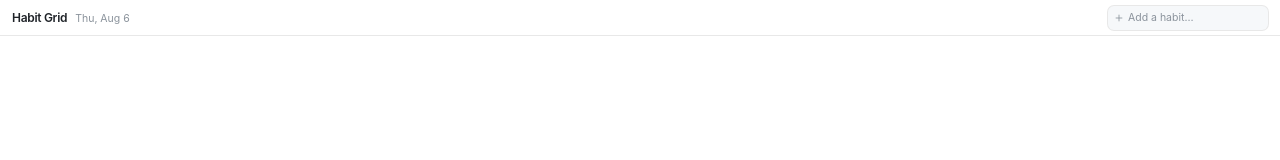
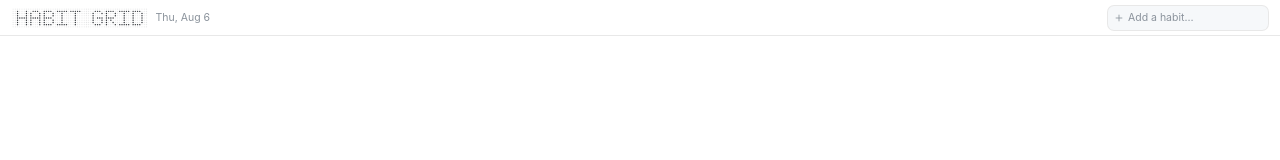
Before and after one commit to albertkawmi/habit-grid, a React (Vite) app: page / in a window 1280 px wide. Shown: the top 160 px of the page. Built offline with nearby package versions, Linux system fonts and the light colour scheme.

Commit message:
Add grid lettering logo SVG

```diff
--- a/src/renderer/App.tsx
+++ b/src/renderer/App.tsx
@@ -6,6 +6,67 @@ import { formatShortDate, todayKey } from '@/lib/dates'
 
 const HEADER_H = 36
 const MAIN_PADDING_Y = 20
+
+const TITLE_GLYPHS: Record<string, readonly string[]> = {
+  H: ['10001', '10001', '10001', '11111', '10001', '10001', '10001'],
+  A: ['01110', '10001', '10001', '11111', '10001', '10001', '10001'],
+  B: ['11110', '10001', '10001', '11110', '10001', '10001', '11110'],
+  I: ['11111', '00100', '00100', '00100', '00100', '00100', '11111'],
+  T: ['11111', '00100', '00100', '00100', '00100', '00100', '00100'],
+  G: ['01110', '10001', '10000', '10111', '10001', '10001', '01110'],
+  R: ['11110', '10001', '10001', '11110', '10100', '10010', '10001'],
+  D: ['11110', '10001', '10001', '10001', '10001', '10001', '11110']
+}
+
+function DottedTitle(): React.JSX.Element {
+  const pitch = 2.2
+  const rows = 9
+  const darkDots: { x: number; y: number }[] = []
+  let column = 2
+
+  for (const [index, letter] of [...'HABIT GRID'].entries()) {
+    if (letter === ' ') {
+      column += 3
+    } else {
+      const glyph = TITLE_GLYPHS[letter]
+      glyph.forEach((row, y) => {
+        row.split('').forEach((value, x) => {
+          if (value === '1') darkDots.push({ x: column + x, y: y + 1 })
+        })
+      })
+      column += 5
+    }
+    if (index < 'HABIT GRID'.length - 1) column += 1
+  }
+
+  const columns = column + 2
+
+  return (
+    <svg
+      role="img"
+      aria-label="Habit Grid"
+      viewBox={`0 0 ${columns * pitch} ${rows * pitch}`}
+      className="h-[20px] w-auto shrink-0 text-ink"
+    >
+      <defs>
+        <pattern id="title-dot-grid" width={pitch} height={pitch} patternUnits="userSpaceOnUse">
+          <circle cx={pitch / 2} cy={pitch / 2} r="0.52" fill="currentColor" opacity="0.14" />
+        </pattern>
+      </defs>
+      <rect width="100%" height="100%" fill="url(#title-dot-grid)" />
+      {darkDots.map(({ x, y }) => (
+        <circle
+          key={`${x}-${y}`}
+          cx={(x + 0.5) * pitch}
+          cy={(y + 0.5) * pitch}
+          r="0.68"
+          fill="currentColor"
+          opacity="0.92"
+        />
+      ))}
+    </svg>
+  )
+}
 
 interface AddHabitFormProps {
   onAdd: (name: string) => Promise<void>
@@ -122,8 +183,10 @@ export default function App(): React.JSX.Element {
         className="flex shrink-0 items-center gap-2 border-b border-line px-3"
         style={{ height: HEADER_H }}
       >
-        <div className="flex items-baseline gap-2">
-          <h1 className="text-[12px] font-semibold tracking-tight text-ink">Habit Grid</h1>
+        <div className="flex items-center gap-2">
+          <h1 className="flex">
+            <DottedTitle />
+          </h1>
           <span className="text-[10.5px] text-ink-faint">{formatShortDate(todayKey())}</span>
         </div>
 
```
